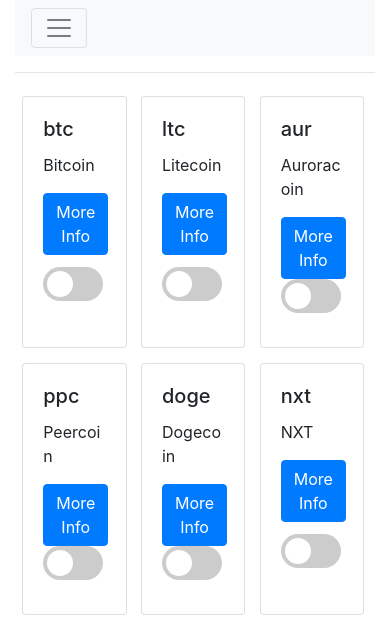
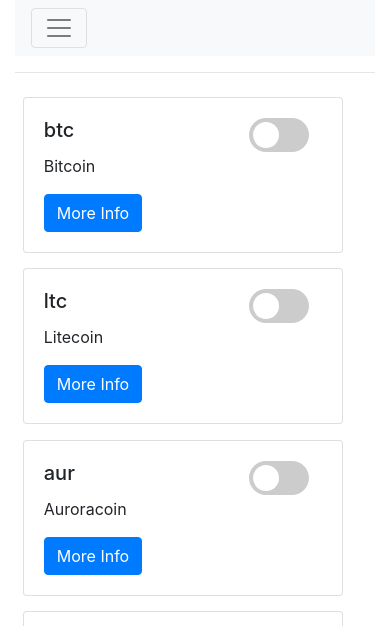
Before and after one commit to ori7/DigitalCoins, a website: page index.html in a window 390 px wide. Shown: the part 152-778 px from the top of the page. Drawn offline with nearby package versions, Linux system fonts and the light colour scheme.

Commit message:
Match for mobile

```diff
--- a/main.js
+++ b/main.js
@@ -94,12 +94,12 @@
     const coinTemplate = `
         <div class="card">
             <div class="card-body row">
-                <div class="col-sm-8">
+                <div class="col-8">
                     <h5 class="card-title">{{symbol}}</h5>
                     <p class="card-text">{{name}}</p>
                     <button id="{{id}}" class="btn btn-primary" data-toggle="collapse" data-target="#collapse-{{id}}" aria-expanded="false" aria-controls="collapseExample">More Info</button>
                 </div>
-                <div class="col-sm-4">
+                <div class="col-4">
                     <label class="switch">
                         <input type="checkbox" class="default" id="coin-{{symbol}}">
                         <span class="slider round"></span>
@@ -135,12 +135,12 @@
 
     const collapseTemplate = `
         <div class="row">
-            <div class="col-sm-9 font-weight-bold">
+            <div class="col-9 font-weight-bold">
                 <div>{{$}} $</div>
                 <div>{{€}} €</div>
                 <div>{{₪}} ₪</div>
             </div>
-            <div class="col-sm-3">
+            <div class="col-3">
                 <img src="{{image}}">
             </div>
         </div>
--- a/style.less
+++ b/style.less
@@ -18,8 +18,9 @@
 #coin {
   margin: 0 auto;
   >.card {
-    margin: 2%;
+    margin: 2.16%;
     width: 29%;
+    min-width: 320px;
     .loaderCollapse {
       border: 6px solid #f3f3f3;
       border-top: 6px solid #3498db;
```
Also changed, not shown: style.css.
